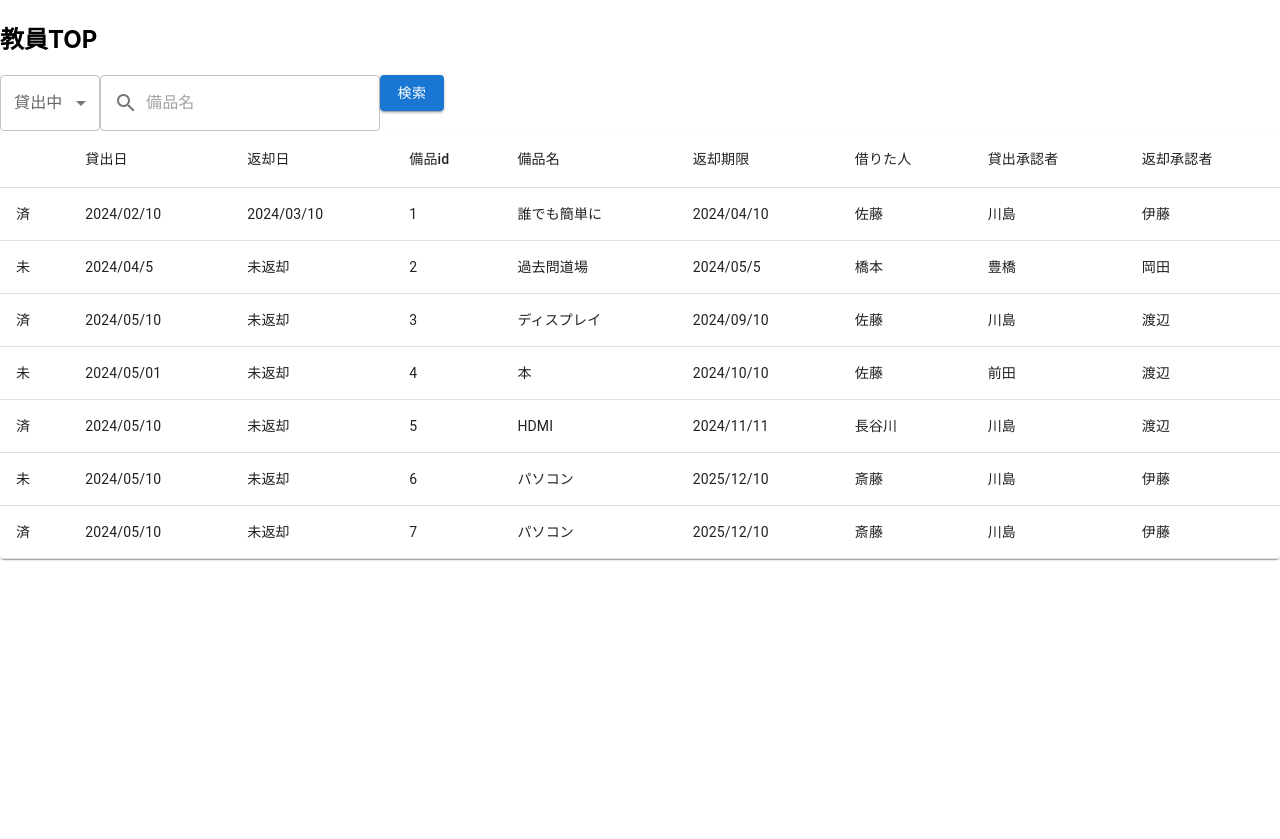
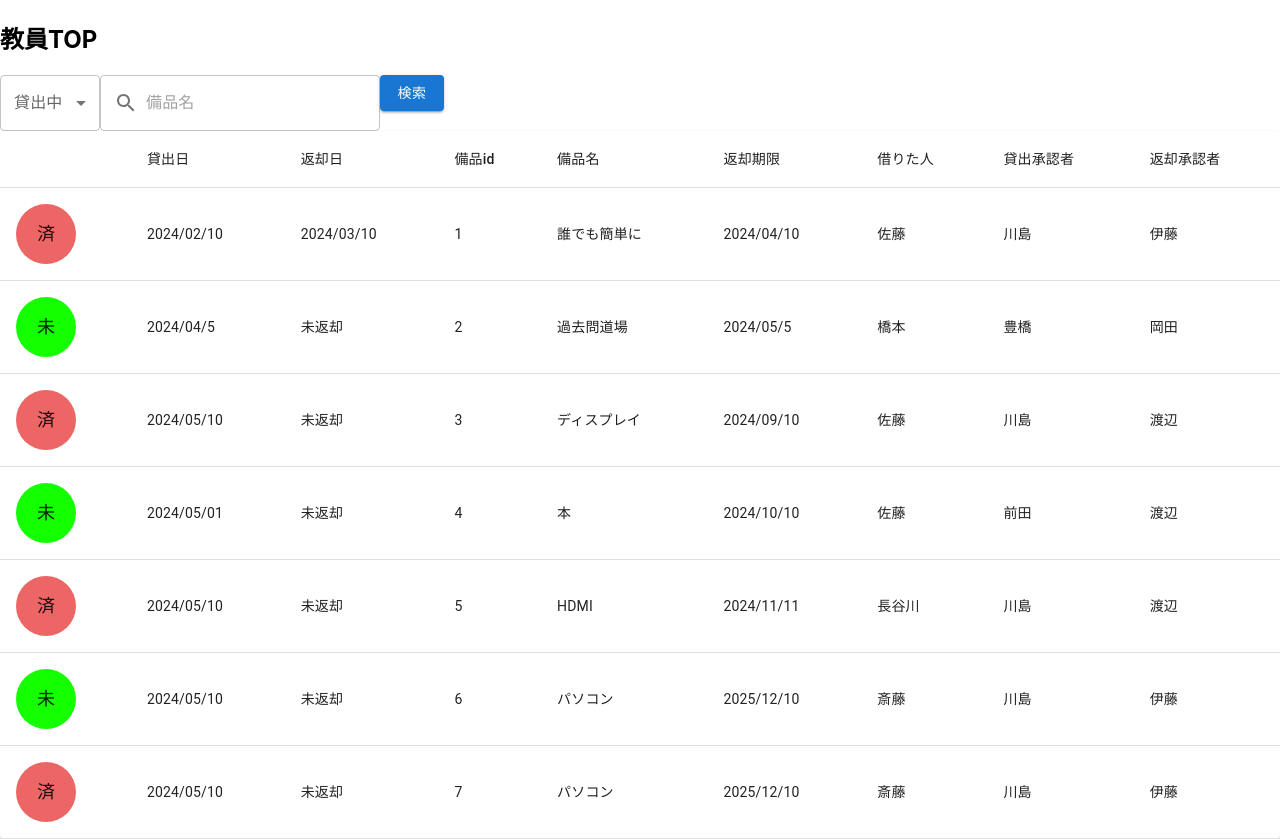
Before and after one commit to takumiTakahata/equipment_management_system, a React (Create React App) app in the folder app/: page /teacher_top in a window 1280 px wide. Before the commit the page ends 800 px from the top, so only its background shows below. Built offline with nearby package versions, Linux system fonts and the light colour scheme.

Commit message:
円を追加

```diff
--- /dev/null
+++ b/app/src/components/teacher_top.css
@@ -0,0 +1,21 @@
+.red_circle {
+  width: 60px;
+  height: 60px;
+  background-color: #ed6666;
+  border-radius: 50%;
+  display: flex;
+  align-items: center;
+  justify-content: center;
+  font-size: 18px;
+}
+
+.green_circle {
+  width: 60px;
+  height: 60px;
+  background-color: #14ff00;
+  border-radius: 50%;
+  display: flex;
+  align-items: center;
+  justify-content: center;
+  font-size: 18px;
+}
--- a/app/src/components/teacher_top.tsx
+++ b/app/src/components/teacher_top.tsx
@@ -13,6 +13,7 @@ import TableCell from "@mui/material/TableCell";
 import TableContainer from "@mui/material/TableContainer";
 import TableHead from "@mui/material/TableHead";
 import TableRow from "@mui/material/TableRow";
+import "./teacher_top.css";
 
 function createLoanHistory(
   loan_date: string, //貸出日
```
